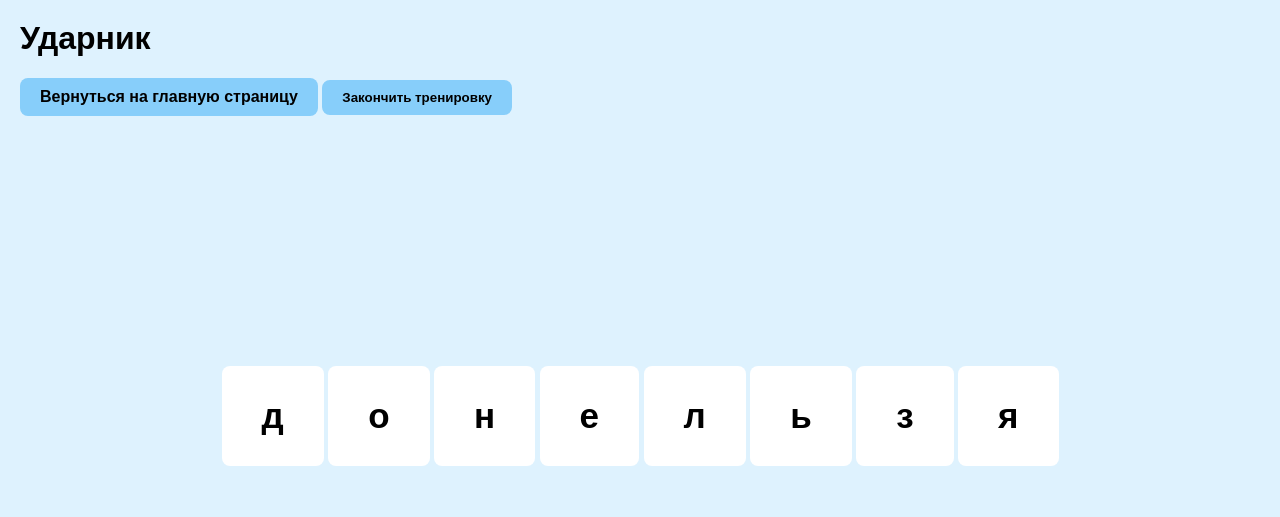
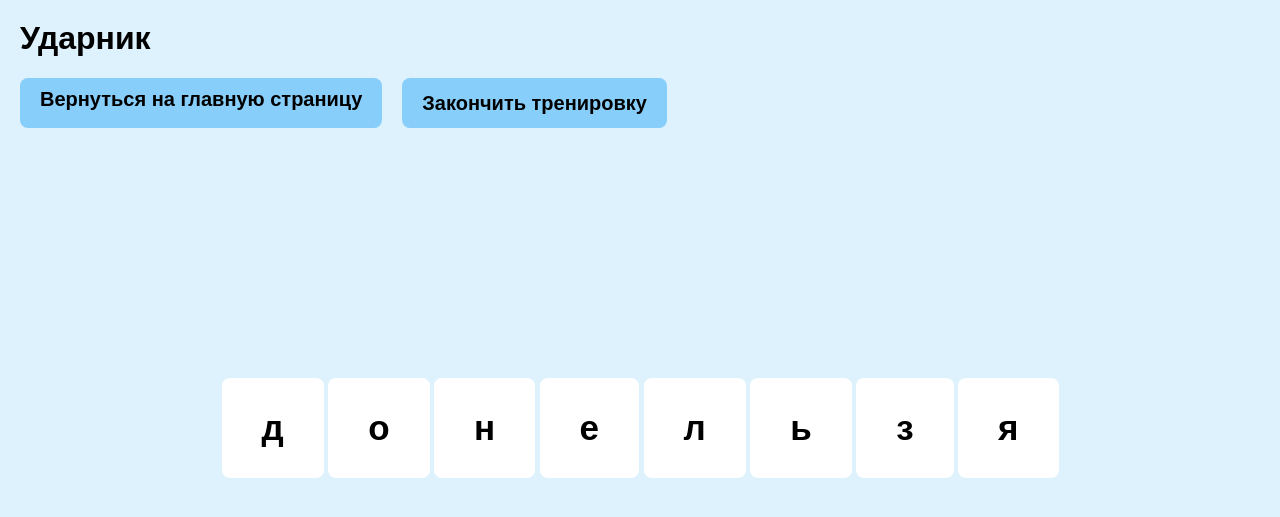
Before and after one commit to Vernka/project_udarnik, a Flask app: page /dn_file in a window 1280 px wide. Shown: the top 517 px of the page. Run offline with Flask 3, Linux system fonts and the light colour scheme.

Commit message:
вид кнопок

```diff
--- a/templates/exercise_dn.html
+++ b/templates/exercise_dn.html
@@ -65,18 +65,25 @@
                 box-shadow: 0 0 10px #7CFC00;
             }
 
-            . return {
+            .buttons-container {
+                display: flex;
+                gap: 20px;
+                justify-content: left;
+                align-items: center;
+                margin: 20px 0;
+            }
 
-            }
         </style>
 </head>
 <body>
     <h1 align="left" style="margin-top: 0;"><strong>Ударник</strong></h1>
 <form action="/exercise_dn" method="POST">
 {% if data %}
-<a href="/index" class="link" align="right">Вернуться на главную страницу</a>
-    <button type="submit" name="action" value="finish" class="link">Закончить тренировку</button>
-     <div style="text-align: center; margin: 250px 0;">
+    <div class="buttons-container">
+        <a href="/index" class="link" align="right" style="display: inline-block; weight: 60px; height: 30px; text-align: center; align-items: center; font-size: 20px;">Вернуться на главную страницу</a>
+        <button type="submit" name="action" value="finish" class="link" style="display: inline-block; weight: 60px; height: 50px; text-align: center; align-items: center; font-size: 20px;">Закончить тренировку</button>
+    </div>
+    <div style="text-align: center; margin: 250px 0;">
               {% for elem in data %}
                     {% if elem in cogl %}
                         <a class="cogl">{{ elem }}</a>
@@ -92,7 +99,7 @@
 
 {% else %}
     <div style="text-align: center;">
-        <h1 style="margin-top: 40px;">Тренировка закончена</h1>
+        <h1 style="margin-top: 50px;">Тренировка закончена</h1>
         <h1 style="margin-top: 50px; margin-bottom: 50px;">{{ yes }}/{{ kolvo }}</h1>
         {% if kolvo > 0 %}
             <h2 style="margin-bottom: 60px;">Процент выполнения: {{ (yes / kolvo * 100)|int }}%</h2>
@@ -112,9 +119,9 @@
                 <h1>Вы можете лучше!</h1>
             {% endif %}
         {% endif %}
-        <div style="display: inline-block; margin-top: 50px;">
-    <a href="/index" class="link" align="right" style="display: inline-block; weight: 60px; height: 50px; text-align: center; align-items: center; font-size: 20px;">Вернуться на главную страницу</a>
-    <a href="/dn_file" class="link" align="right" style="display: inline-block; weight: 60px; height: 50px; text-align: center; align-items: center; font-size: 20px;">Пройти ещё раз</a>
+        <div class="buttons-container" style="display: inline-block; margin-top: 50px;">
+    <a href="/index" class="link" align="right" style="display: inline-block; weight: 60px; height: 50px; text-align: center; line-height: 50px; align-items: center; font-size: 25px;">Вернуться на главную страницу</a>
+    <a href="/dn_file" class="link" align="right" style="display: inline-block; weight: 60px; height: 50px; text-align: center; line-height: 50px; font-size: 25px;">Пройти ещё раз</a>
         </div>
     </div>
 {% endif %}
```
Also changed, not shown: templates/theory.html (+10 -6 lines).
